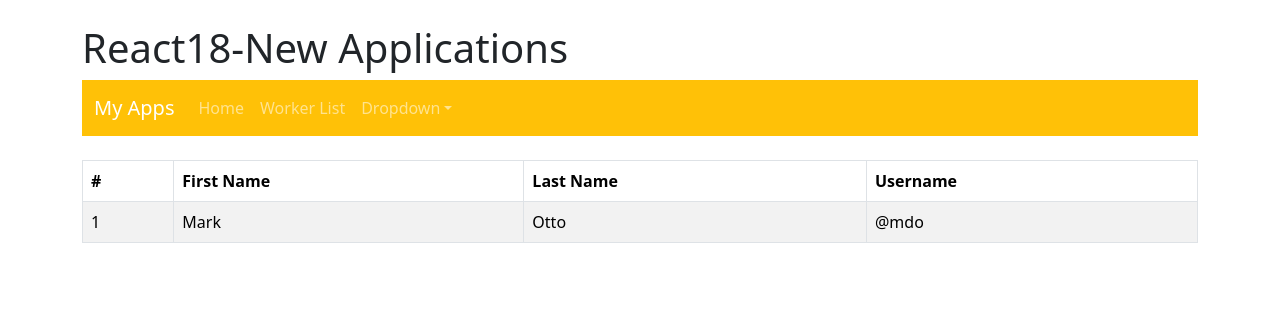
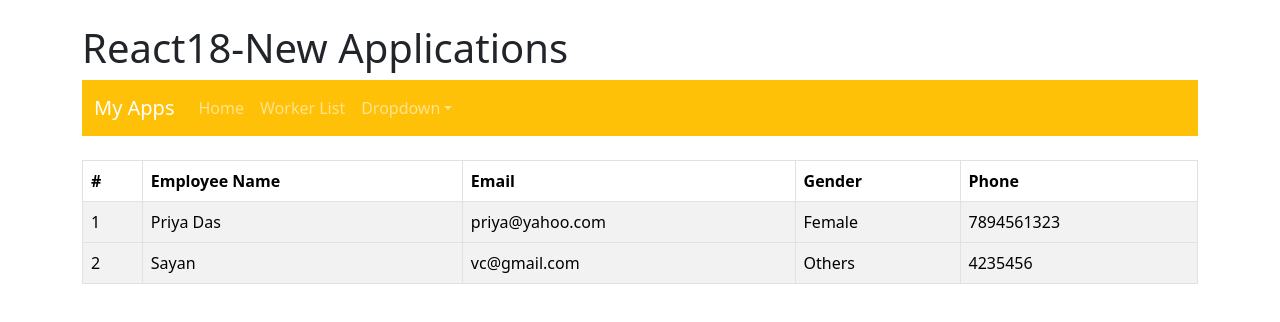
Before and after one commit to sayan-roni-96/react18-demo-apps-sayan, a React (Create React App) app: page /redux/employeelist in a window 1280 px wide. Shown: the top 322 px of the page. Built offline with nearby package versions, Linux system fonts and the light colour scheme; data requests are answered from the project's data file.

Commit message:
redux emp list ready

```diff
--- a/src/pages/CrudUsingRedux/EmployeeListPage.js
+++ b/src/pages/CrudUsingRedux/EmployeeListPage.js
@@ -1,25 +1,51 @@
-import React from 'react';
+import React, { useEffect } from 'react';
 import { Table } from 'react-bootstrap';
+import { useSelector, useDispatch } from 'react-redux';
+import { getAllMainEmployees } from '../../store/actions/employeeMainAction';
+import Loaders from '../components/Loaders';
 
 const EmployeeListPage = () => {
+  const dispatch = useDispatch();
+  const { allEmployeeData, isLoading } = useSelector((state) => state.employee);
+  console.log('allEmployeeData=>', allEmployeeData, isLoading);
+
+  useEffect(() => {
+    dispatch(getAllMainEmployees());
+  }, []);
+
   return (
     <Table striped bordered hover className="mt-4">
       <thead>
         <tr>
           <th>#</th>
-          <th>First Name</th>
-          <th>Last Name</th>
-          <th>Username</th>
+          <th>Employee Name</th>
+          <th>Email</th>
+          <th>Gender</th>
+          <th>Phone</th>
         </tr>
       </thead>
-      <tbody>
-        <tr>
-          <td>1</td>
-          <td>Mark</td>
-          <td>Otto</td>
-          <td>@mdo</td>
-        </tr>
-      </tbody>
+      {allEmployeeData.length === 0 ? (
+        <h4>No employee found!</h4>
+      ) : isLoading === true ? (
+        <Loaders />
+      ) : (
+        <>
+          {allEmployeeData &&
+            allEmployeeData.map((edata, index) => {
+              return (
+                <tbody key={edata.id}>
+                  <tr>
+                    <td>{index + 1}</td>
+                    <td>{edata.employeename}</td>
+                    <td>{edata.email}</td>
+                    <td>{edata.gender}</td>
+                    <td>{edata.phone}</td>
+                  </tr>
+                </tbody>
+              );
+            })}
+        </>
+      )}
     </Table>
   );
 };
--- a/src/store/actions/employeeMainAction.js
+++ b/src/store/actions/employeeMainAction.js
@@ -6,7 +6,7 @@ export const getAllMainEmployees = createAsyncThunk(
   async () => {
     // const response = await axios.get(`${rootBaseUrl}/employees`);
     const response = await RootApi.get(`/employee`);
-    console.log('response-get', response);
+    console.log('response-get=>', response);
     return response.data;
   }
 );
--- a/src/store/index.js
+++ b/src/store/index.js
@@ -1,4 +1,4 @@
-import { configureStore } from '@reduxjs/toolkit';
+import { configureStore, createReducer } from '@reduxjs/toolkit';
 import employeeMainSlice from './reducers/employeeMainSlice';
 export const reduxStore = configureStore({
   reducer: {
--- a/src/store/reducers/employeeMainSlice.js
+++ b/src/store/reducers/employeeMainSlice.js
@@ -3,6 +3,7 @@ import { getAllMainEmployees } from '../actions/employeeMainAction';
 
 const initialState = {
   allEmployeeData: [],
+  isLoading: false,
   message: '',
 };
 
@@ -11,18 +12,22 @@ const employeeMainSlice = createSlice({
   initialState: initialState,
   reducers: {},
 
-  extraReducers: function(builder) {
+  extraReducers: function (builder) {
     //Fetch All Employees
     builder.addCase(getAllMainEmployees.pending, (state) => {
+      state.isLoading = true;
       state.message = 'Employee data fetch panding!';
     });
 
     builder.addCase(getAllMainEmployees.fulfilled, (state, action) => {
+      console.log('action=>', action);
+      state.isLoading = false;
       state.allEmployeeData = action.payload;
       state.message = 'Employee data fetched!';
     });
 
     builder.addCase(getAllMainEmployees.rejected, (state, action) => {
+      state.isLoading = false;
       state.allEmployeeData = [];
       state.message = 'Something Went Wrong!';
     });
```
